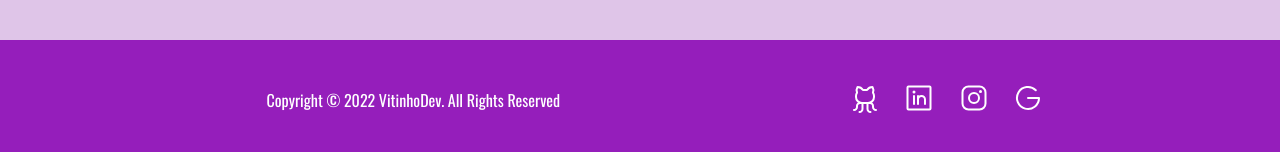
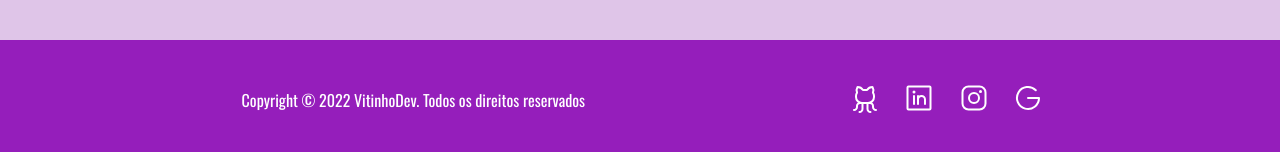
Before and after one commit to VitinhoSouza/my-portfolio, a React (Create React App) app: page / in a window 1280 px wide. Shown: the part 640-792 px from the top of the page. Built offline with nearby package versions, Linux system fonts and the light colour scheme; no server answers.

Commit message:
feat: add text translates on Footer component and NotFound page

```diff
--- a/src/components/Footer/Footer.tsx
+++ b/src/components/Footer/Footer.tsx
@@ -6,11 +6,15 @@ import {
 } from "phosphor-react";
 
 import { Container, Copyright, SocialNetworks } from "./styles";
+import { useTranslation } from "react-i18next";
 
 export function Footer() {
+
+  const { t } = useTranslation('footer');
+
   return (
     <Container>
-      <Copyright>Copyright © 2022 VitinhoDev. All Rights Reserved</Copyright>
+      <Copyright>{t('copyright')}</Copyright>
       <SocialNetworks>
         <a
           href="https://github.com/VitinhoSouza"
--- a/src/pages/NotFound/NotFound.tsx
+++ b/src/pages/NotFound/NotFound.tsx
@@ -1,4 +1,9 @@
+import { useTranslation } from "react-i18next";
+
 export function NotFound() {
+
+  const { t } = useTranslation('notFound');
+
   return (
     <h1
       style={{
@@ -7,9 +12,10 @@ export function NotFound() {
         justifyContent: "center",
         display: "flex",
         alignItems: "center",
+        fontFamily:"Oswald"
       }}
     >
-      <p>Página não encontrada!</p>
+      <p>{t('message')}</p>
     </h1>
   );
 }
--- a/src/translate/languages/en.ts
+++ b/src/translate/languages/en.ts
@@ -61,10 +61,10 @@ const messages = {
             visitOnGithub:"Visit on Github"
         },
         footer:{
-
+            copyright: "Copyright © 2022 VitinhoDev. All Rights Reserved"
         },
         notFound:{
-
+            message:"Page not found!"
         }
 
     }
--- a/src/translate/languages/pt.ts
+++ b/src/translate/languages/pt.ts
@@ -61,10 +61,10 @@ const messages = {
             visitOnGithub:"Visite no Github"
         },
         footer:{
-
+            copyright: "Copyright © 2022 VitinhoDev. Todos os direitos reservados"
         },
         notFound:{
-
+            message:"Página não encontrada!"
         }
     }
 }
```
